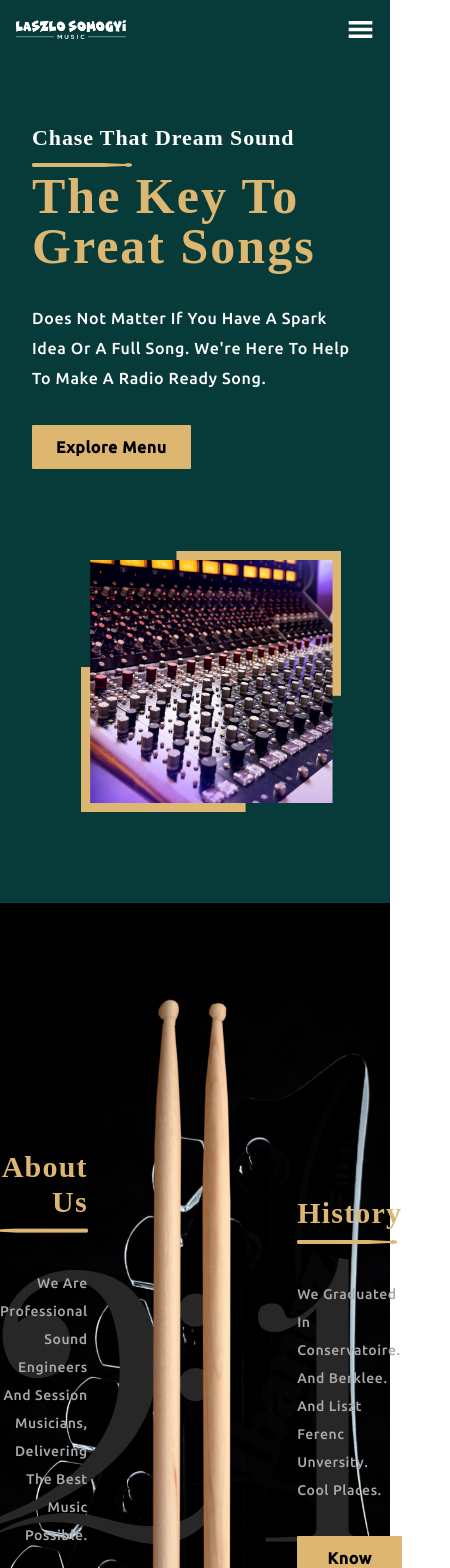
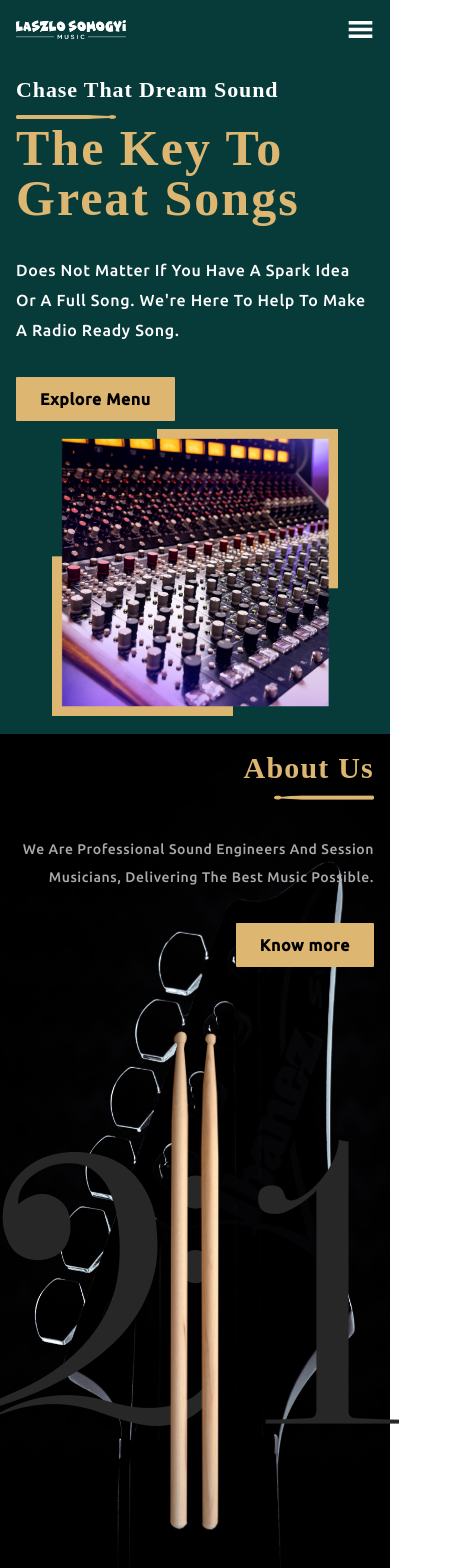
Before and after one commit to laszlosomogyimusic/Low-Fat-Bass, a React (Create React App) app: page / in a window 390 px wide. Shown: the top 1568 px of the page, 450 px wide, since content can reach past the window. Built offline with nearby package versions, Linux system fonts and the light colour scheme.

Commit message:
Responsive in all section

```diff
--- a/src/App.css
+++ b/src/App.css
@@ -80,28 +80,24 @@
   .app__wrapper {
     flex-direction: column;
   }
-
-  .app__wrapper_img {
-    margin: 5rem 0 0 0;
-  }
-
-  .app__wrapper_img-reverse {
-    margin: 0 0 5rem 0;
-  }
-
-  .app__wrapper_img img {
-    width: 100%;
-  }
 }
 
 @media screen and (max-width: 850px) {
   .app__section {
-    padding: 4rem;
+    padding: 1rem;
   }
 }
 
 @media screen and (max-width: 650px) {
   .app__section {
-    padding: 4rem 2rem;
+    padding: 1rem 1rem;
+  }
+
+  .app__wrapper {
+    min-height: 80vh;
+  }
+
+  .app__wrapper-figure {
+    margin-left: 0rem;
   }
 }
--- a/src/components/Article/Article.css
+++ b/src/components/Article/Article.css
@@ -113,18 +113,6 @@
   .app__wrapper {
     flex-direction: column;
   }
-
-  .app__wrapper_img {
-    margin: 5rem 0 0 0;
-  }
-
-  .app__wrapper_img-reverse {
-    margin: 0 0 5rem 0;
-  }
-
-  .app__wrapper_img img {
-    width: 100%;
-  }
 }
 
 @media screen and (max-width: 850px) {
@@ -168,9 +156,18 @@
 }
 
 @media screen and (max-width: 450px) {
+  .article {
+    margin: 0 0 0 0;
+  }
+
+  .article__button {
+    padding: 0.5rem 1.5rem;
+  }
+
   .article__title--large {
     font-size: 50px;
     line-height: 50px;
+    margin-top: '0rem',
   }
 
   .article__subtitle--large {
--- a/src/container/AboutUs/AboutUs.css
+++ b/src/container/AboutUs/AboutUs.css
@@ -24,3 +24,26 @@
 .aboutus__drumsticks-image {
   height: 800px;
 }
+
+
+@media screen and (max-width: 900px) {
+  .aboutus__content {
+      flex-direction: column;
+  }
+
+  .aboutus__drumsticks {
+      margin: 4rem 0;
+  }
+}
+
+
+@media screen and (max-width: 650px) {
+  .aboutus__logo21-image {
+      width: 80%;
+      height: 300px;
+  }
+
+  .aboutus__drumsticks-image {
+    height: 500px;
+  }
+}
--- a/src/container/Awards/Awards.css
+++ b/src/container/Awards/Awards.css
@@ -32,17 +32,10 @@
     margin-left: 1rem;
 }
 
-@media screen and (min-width: 1900px) {
-    .app__laurels_awards-card {
-        min-width: 390px;
+
+@media screen and (max-width: 450px) {
+    .awards__card {
+        min-width: 100%;
+        margin: 0rem 0;
     }
 }
-
-
-
-@media screen and (max-width: 450px) {
-    .app__laurels_awards-card {
-        min-width: 100%;
-        margin: 1rem 0;
-    }
-}
--- a/src/container/Footer/Footer.css
+++ b/src/container/Footer/Footer.css
@@ -75,7 +75,7 @@
 }
 
 @media screen and (max-width: 650px) {
-    .app__footer {
+    .footer {
         padding: 0 0 2rem 0;
     }
 }
--- a/src/container/Gallery/Gallery.css
+++ b/src/container/Gallery/Gallery.css
@@ -122,7 +122,7 @@
 }
 
 @media screen and (max-width: 650px) {
-    .allery {
+    .gallery {
         padding: 4rem 0 4rem 2rem;
     }
 
--- a/src/container/Services/Services.css
+++ b/src/container/Services/Services.css
@@ -50,34 +50,24 @@
   width: 100%;
 }
 
-@media screen and (min-width: 2000px) {
-  .app__specialMenu-menu_img {
-      width: 650px;
-  }
-
-  .app__specialMenu-menu_img img {
-      height: 920px;
-  }
-}
-
 @media screen and (max-width: 1150px) {
-  .app__specialMenu-menu {
+  .services__content {
       flex-direction: column;
       align-items: center;
       width: 100%;
   }
 
-  .app__specialMenu-menu_img {
+  .services__bassguitar {
       margin: 3rem 0;
   }
 }
 
 @media screen and (max-width: 650px) {
-  .app__specialMenu-menu_img {
+  .services__bassguitar {
       width: 100%;
   }
 
-  .app__specialMenu-menu_heading {
+  .services__heading {
       font-size: 35px;
       line-height: 48.5px;
   }
--- a/src/container/Video/Video.css
+++ b/src/container/Video/Video.css
@@ -22,3 +22,23 @@
   border: 1px solid var(--ecru);
   cursor: pointer;
 }
+
+@media screen and (max-width: 900px) {
+  .video {
+    height: 50vh;
+    position: relative;
+  }
+}
+
+@media screen and (max-width: 650px) {
+  .video {
+    height: 30vh;
+    position: relative;
+  }
+
+  .video__overlay-circle {
+    width: 50px;
+    height: 50px;
+  }
+
+}
```
